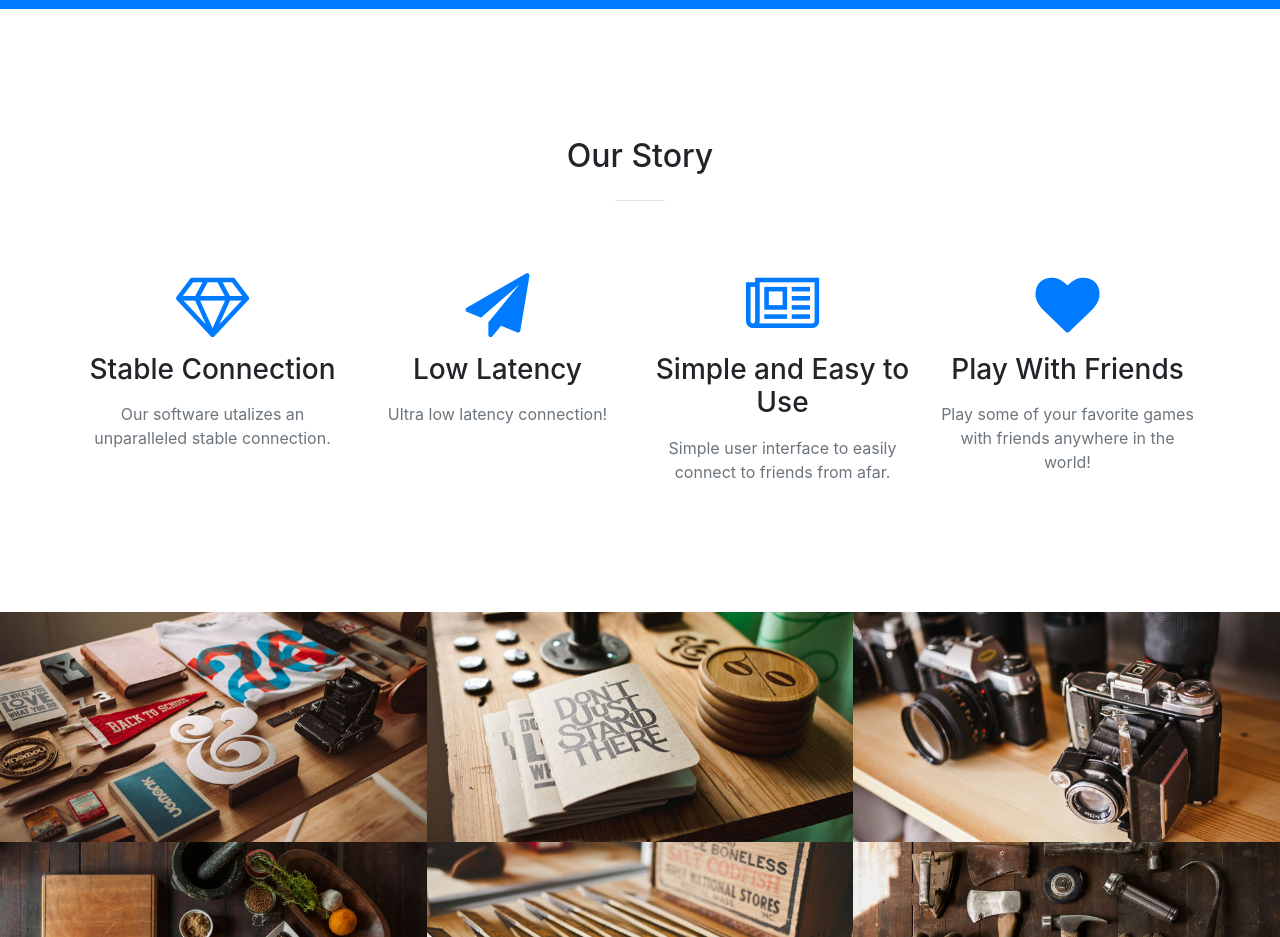
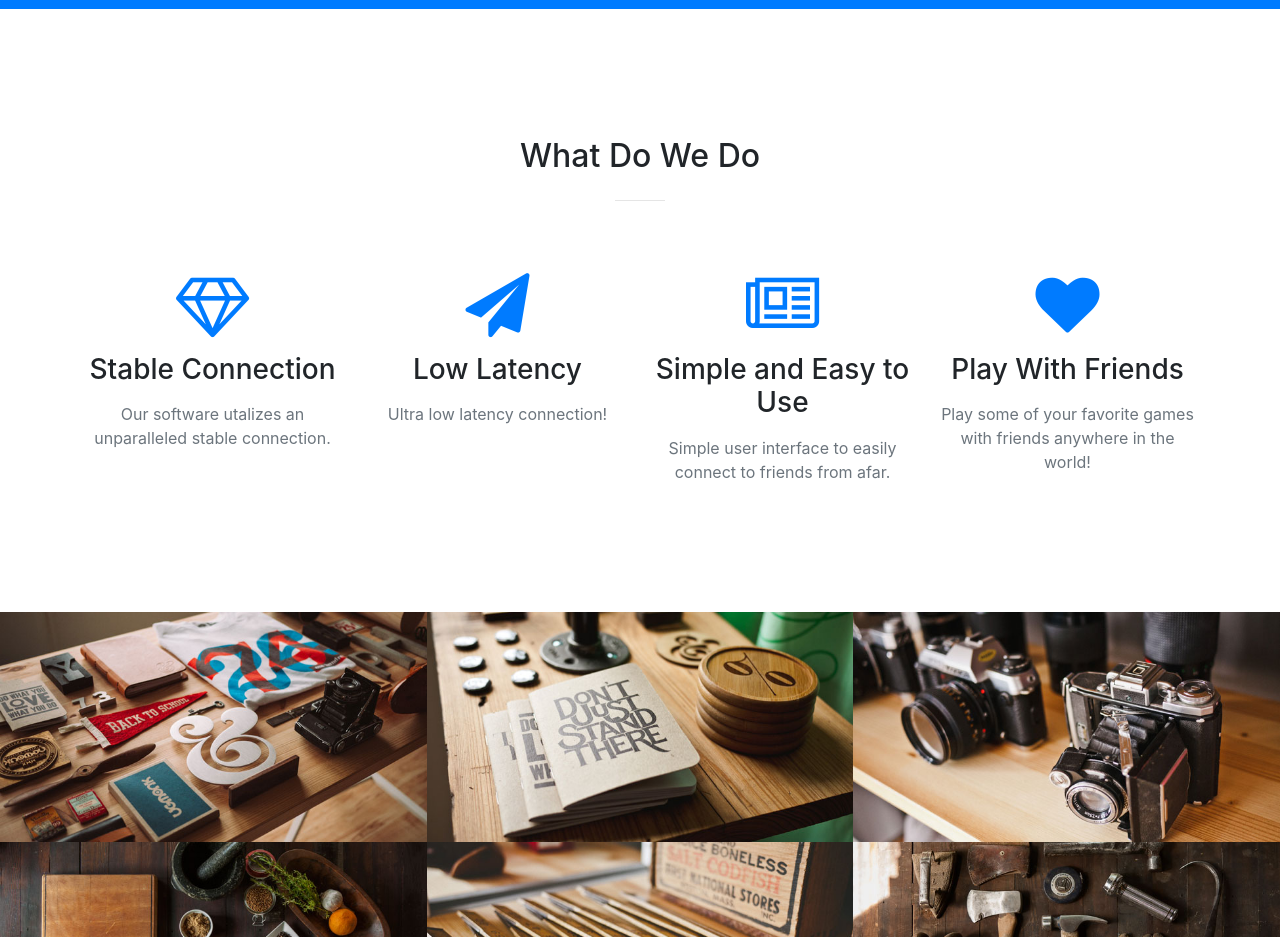
Before and after one commit to OcalGaming/Site01, a website with bundled scripts: page index.html in a window 1280 px wide. Shown: the part 1220-2157 px from the top of the page. Built offline with nearby package versions, Linux system fonts and the light colour scheme.

Commit message:
Update index.html

```diff
--- a/index.html
+++ b/index.html
@@ -89,7 +89,7 @@
       <div class="container">
         <div class="row">
           <div class="col-lg-12 text-center">
-            <h2 class="section-heading">Our Story</h2>
+            <h2 class="section-heading">What Do We Do</h2>
             <hr class="my-4">
           </div>
         </div>
```
